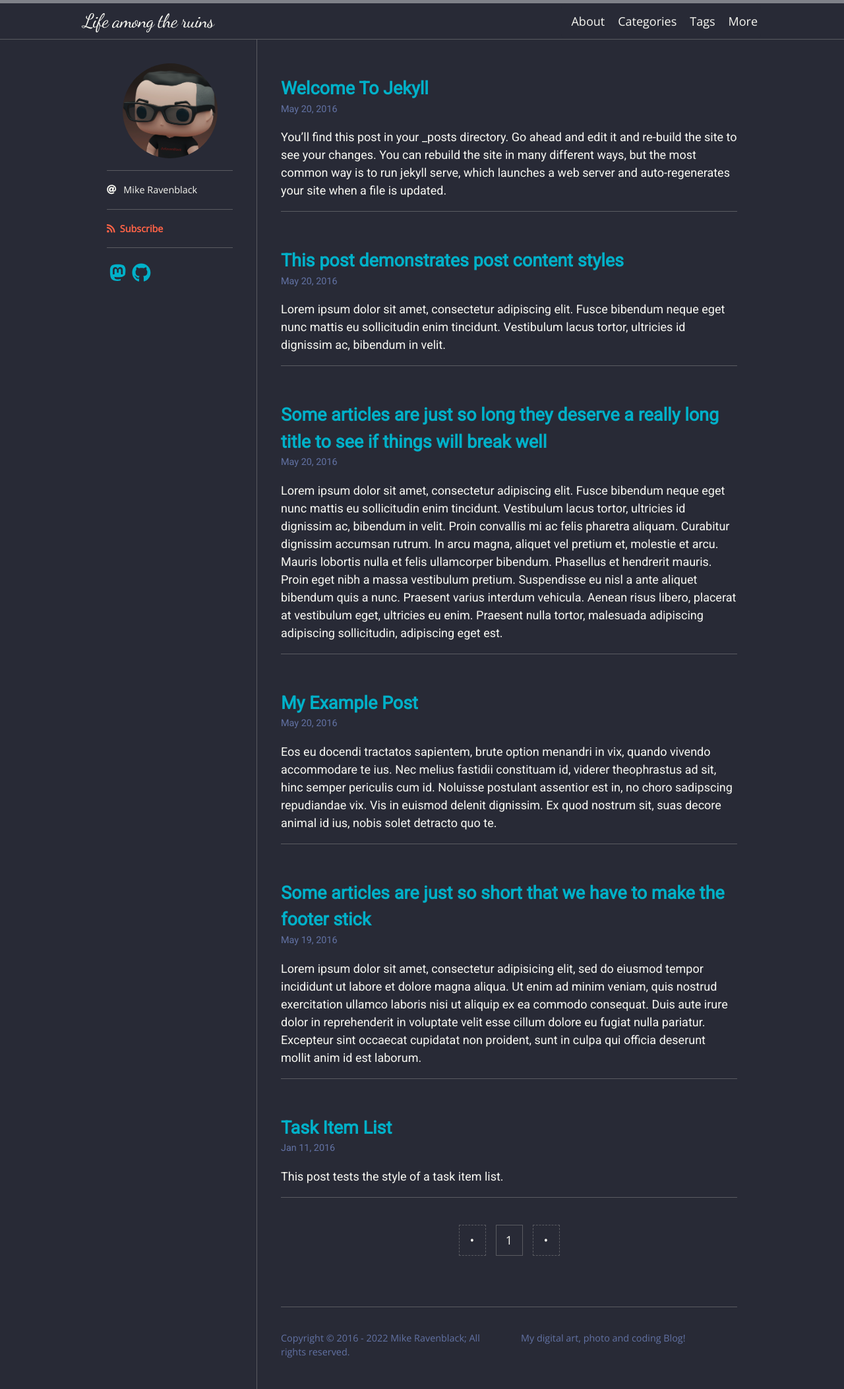
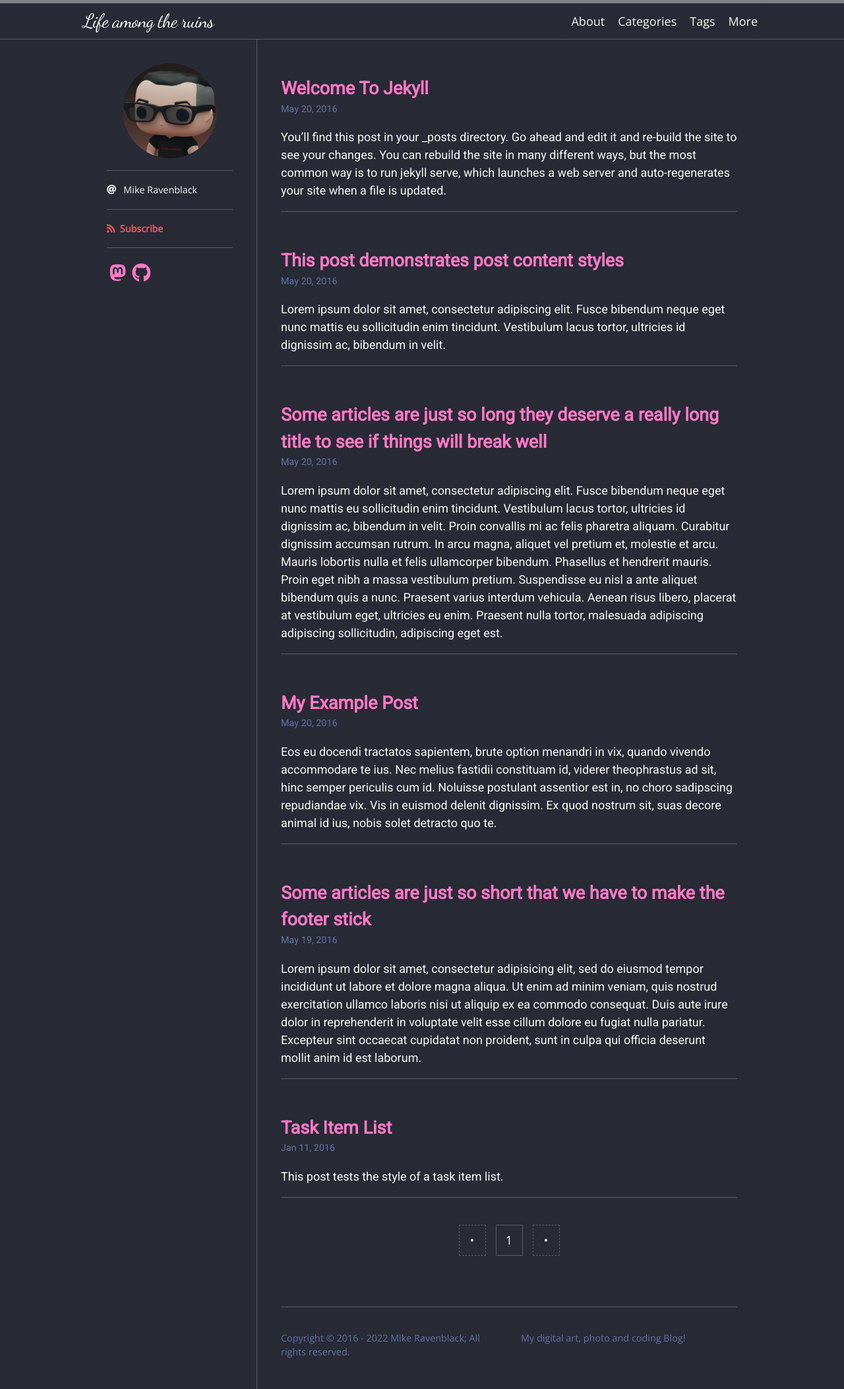
Before and after one commit to 0xRavenBlack/0xRavenBlack.github.io, a Jekyll site: the page built from index.html, in a window 1280 px wide. Shown: the whole page at 66% size. Built offline with Jekyll 4.4.1, drawn with Linux system fonts in a browser that asks for light colours; nearby versions of some CDN libraries; some web fonts are replaced; the list of posts is cut into pages by our own code.

Commit message:
change theme colors (2)

```diff
--- a/_sass/hamilton/skins/midnight.scss
+++ b/_sass/hamilton/skins/midnight.scss
@@ -7,7 +7,7 @@ $border-color:          mix($text-color, $background-color, 30%) !default;
 $border-color-light:    darken($border-color, 5%) !default;
 $border-color-dark:     lighten($border-color, 10%) !default;
 
-$link-base-color:       #00b1c9 !default;
+$link-base-color:       #ff79c6 !default;
 $link-visited-color:    darken($link-base-color, 5%) !default;
 
 $table-text-color:      lighten($text-color, 18%) !default;
@@ -19,7 +19,7 @@ $table-border-color:    lighten($border-color, 20%) !default;
 $pre-shadow:            0 0 4px rgba(255,255,255,0.4) inset !default;
 $dropdown-shadow:       0px 8px 16px 0px rgba(255,255,255,0.2) !default;
 
-$subscribe-color:       tomato !default;
+$subscribe-color:       #ff5555 !default;
 
 // Generated by running `rougify style base16.monokai.dark`; The version of rougify is 3.15.0
 // =============================================================================
```
